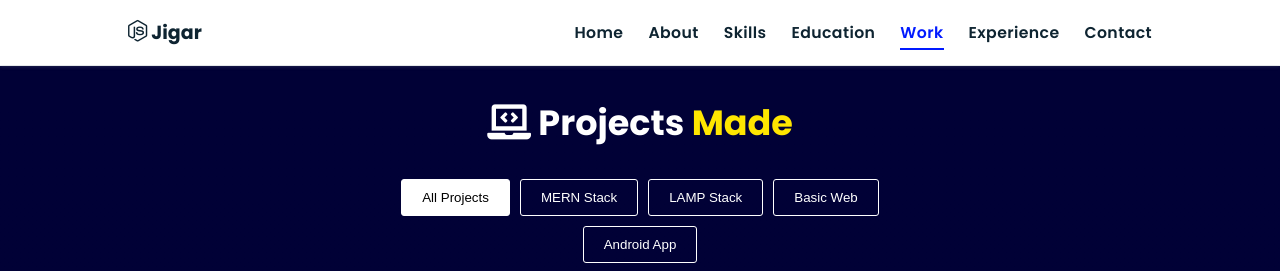
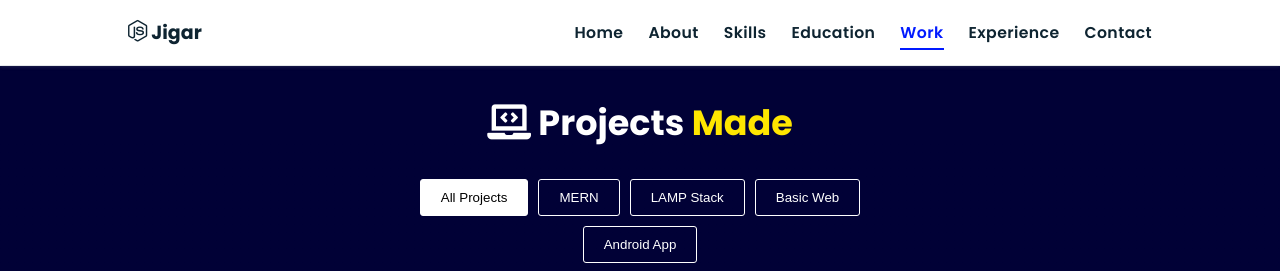
Before and after one commit to janhavirupnar/portfolio.io, a website: page projects/index.html in a window 1280 px wide. Shown: the top 271 px of the page. Drawn offline with nearby package versions, Linux system fonts and the light colour scheme; animation ran at ten frames a second.

Commit message:
Update index.html

```diff
--- a/projects/index.html
+++ b/projects/index.html
@@ -38,7 +38,7 @@
 
   <div id="filters" class="button-group">
     <button class="btn is-checked" data-filter="*">All Projects</button>
-    <button class="btn" data-filter=".mern">MERN Stack</button>
+    <button class="btn" data-filter=".mern">MERN </button>
     <button class="btn" data-filter=".lamp">LAMP Stack</button>
     <button class="btn" data-filter=".basicweb">Basic Web</button>
     <button class="btn" data-filter=".android">Android App</button>
@@ -97,4 +97,5 @@
 <script src="./script.js"></script>
 
 </body>
+
 </html>
```
